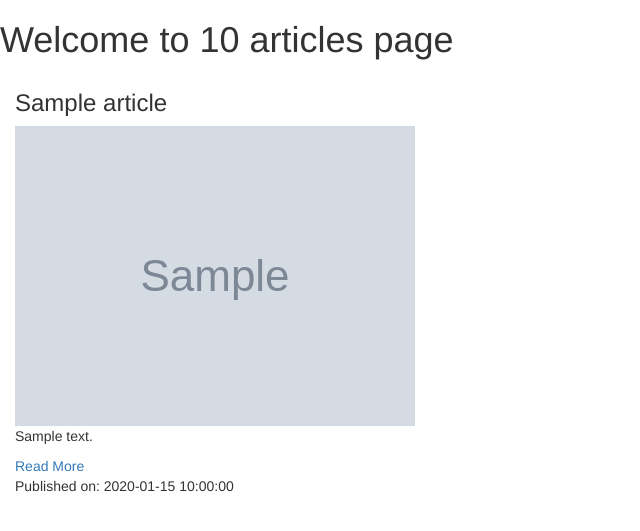
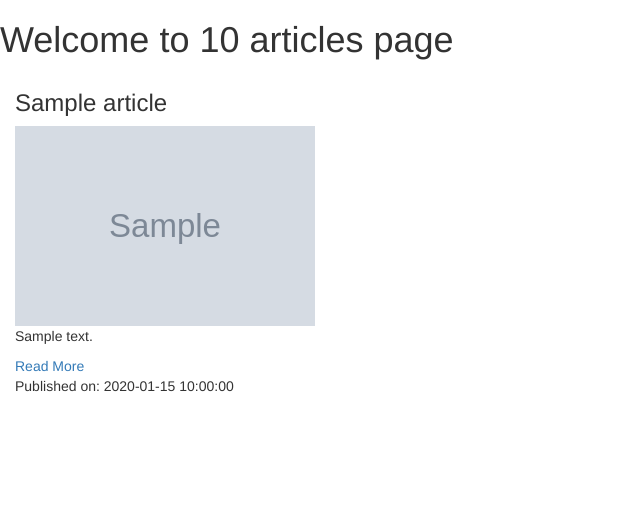
Before and after one commit to nignanthomas/Jambo-News, a Flask app: template app/templates/source.html in a window 1280 px wide. Shown: the part 52-583 px from the top of the page, without its empty margins (0-640 px from the left). Run offline with Flask 2, Linux system fonts and the light colour scheme; the template is opened without the code that fills it: most values are stand-ins (such as "Sample title", 1, 10 or a date in 2020); grey boxes marked "Sample" are stand-in pictures; parts of the project's set-up code (start-up, migrations or seed data) failed here and were passed over; some libraries are stand-ins or nearby versions.

Commit message:
try custom css - not working

```diff
--- a/app/static/css/index.css
+++ b/app/static/css/index.css
@@ -2,7 +2,7 @@ body {
   background-color: teal
 }
 
-.wells {
+.source-card {
   border: 2px solid black;
   border-radius: 5px;
   background-color: rgb(223, 229, 230);
--- a/app/templates/index.html
+++ b/app/templates/index.html
@@ -4,9 +4,9 @@
 
 <!-- Styles block -->
 
-{% block styles%}
-    {{ super() }}
-    <link rel="stylesheet" href="{{url_for('static',filename='css/index.css')}}">
+{% block styles %}
+  {{ super() }}
+  <link rel="stylesheet" href="{{ url_for('static', filename='css/index.css') }}">
 {% endblock %}
 
 
--- a/app/templates/macros.html
+++ b/app/templates/macros.html
@@ -2,7 +2,7 @@
 
   <div class="row">
     {% for source in source_list %}
-    <div class="col-xs col-sm-6 col-md-3 col-lg-3 wells">
+    <div class="col-xs col-sm-6 col-md-3 col-lg-3 source-card">
       <h3><a href="/source/{{source.id}}">{{source.name}}</a></h3>
 
       <p>{{source.description}}</p>
--- a/app/templates/source.html
+++ b/app/templates/source.html
@@ -7,7 +7,7 @@
     {% for article in articles %}
       <div class="col-xs col-sm-6 col-md-3 col-lg-3 wells">
         <h3>{{article.title}}</h3>
-        <img src="{{article.image}}" alt="{{article.title}}">
+        <img src="{{article.image}}" alt="{{article.title}}" style="width:300px; height:200px">
         <p>{{article.description}}</p>
         <a href="{{article.url}}">Read More</a>
         <p>Published on: {{article.date}}</p>
```
Also changed, not shown: app/__init__.py (+7 -0 lines).
